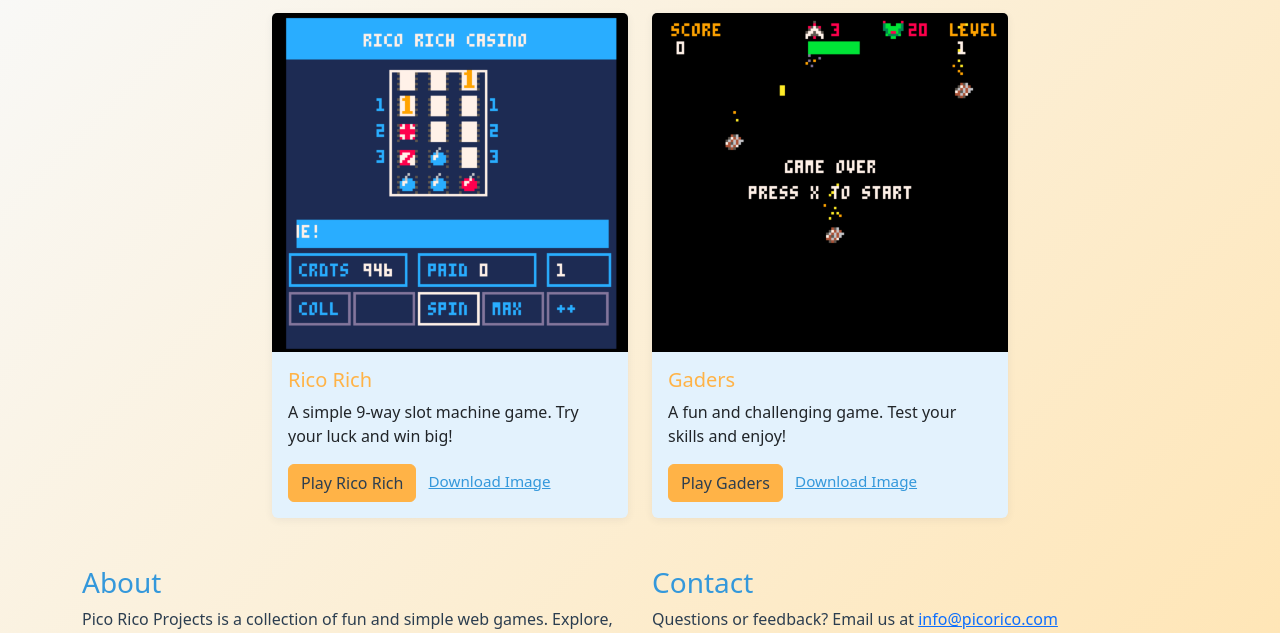
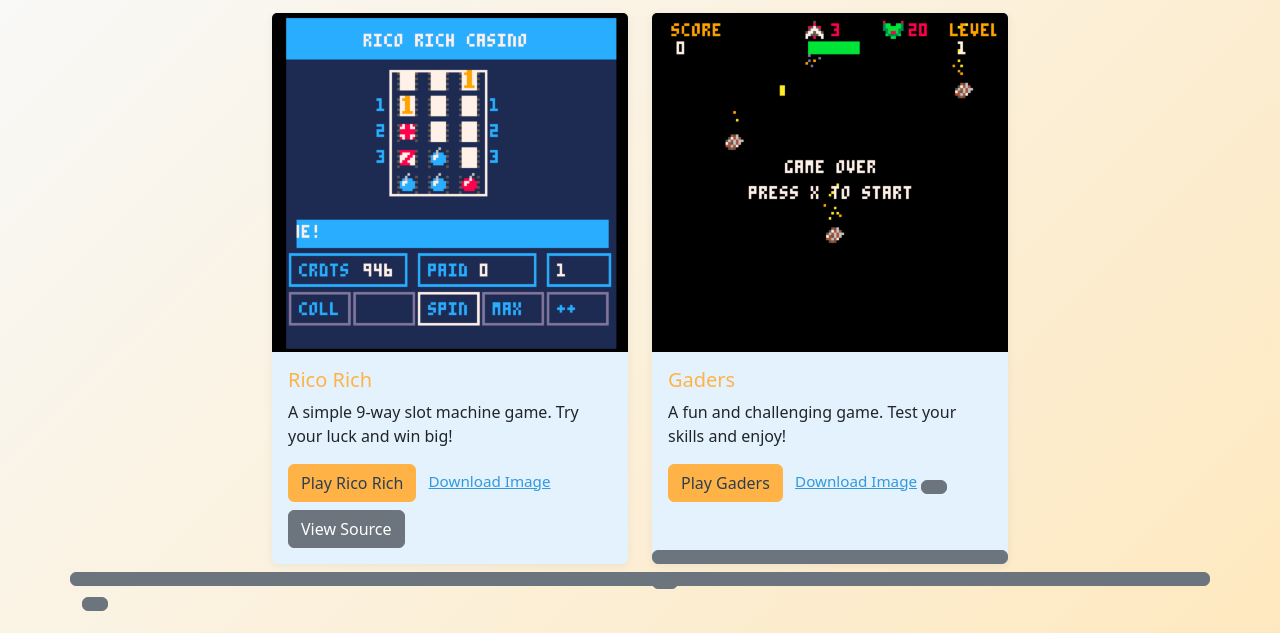
Before and after one commit to fernandozamoraj/picorico, a plain HTML site: page index.html in a window 1280 px wide. Shown: the part 167-800 px from the top of the page. Drawn offline with nearby package versions, Linux system fonts and the light colour scheme.

Commit message:
added the lua files

```diff
--- a/index.html
+++ b/index.html
@@ -88,7 +88,10 @@
             <p class="card-text">A simple 9-way slot machine game. Try your luck and win big!</p>
             <a href="games/ricorich.htm" class="btn btn-primary">Play Rico Rich</a>
             <a href="img/ricorich.p8.png" download class="download-link">Download Image</a>
-          </div>
+            <!--linke to view ricorich.lua file-->
+            <a href="games/ricorich.lua" class="btn btn-secondary mt-2">View Source</a>
+
+        </div>
         </div>
       </div>
       <!-- Gaders Card -->
@@ -100,7 +103,9 @@
             <p class="card-text">A fun and challenging game. Test your skills and enjoy!</p>
             <a href="games/gaders.html" class="btn btn-primary">Play Gaders</a>
             <a href="img/gaders.p8.png" download class="download-link">Download Image</a>
-          </div>
+            <!--link to view gaders.lua file-->
+            <a href="games/gaders.lua" class="btn btn-secondary mt-2">
+            </div>
         </div>
       </div>
     </div>
```
Also changed, not shown: 2 other files.
